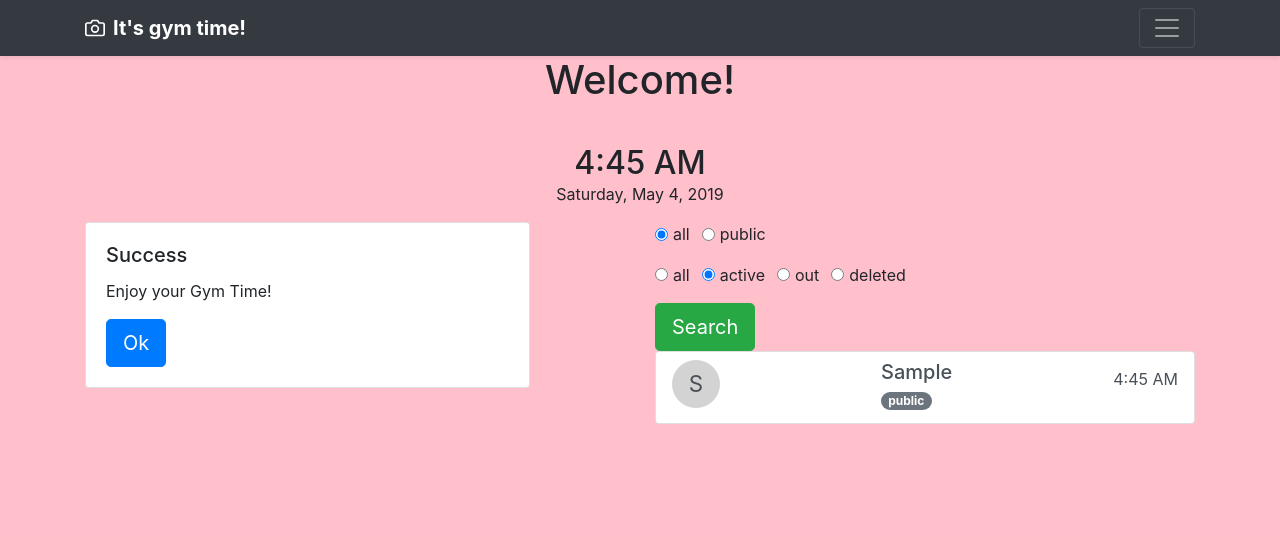
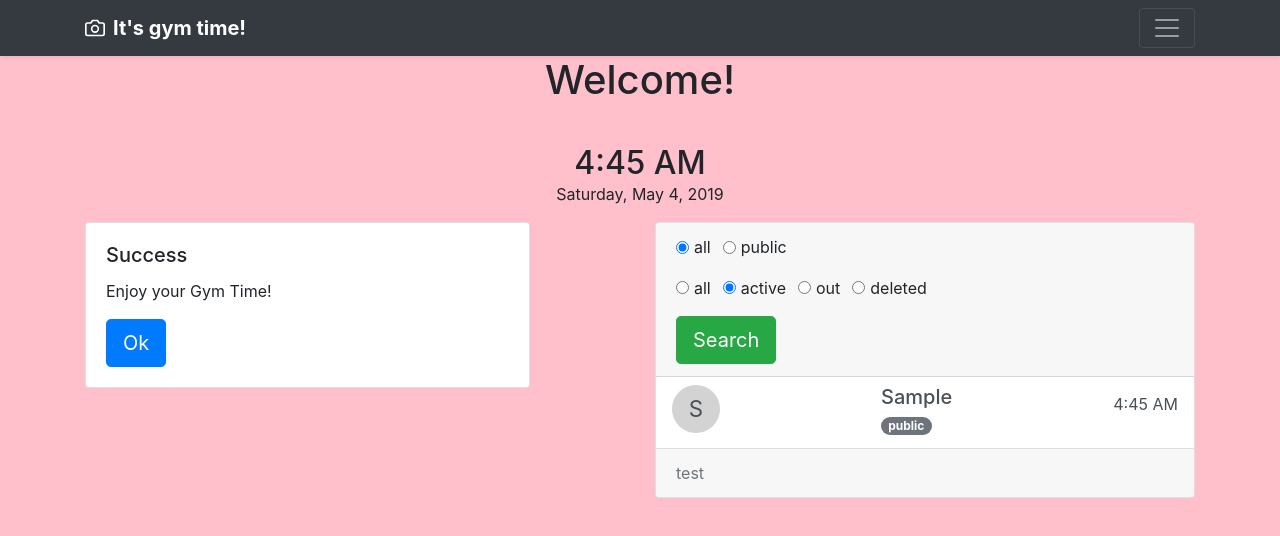
Before and after one commit to rmhdev/gym-time, a Vue app: page / in a window 1280 px wide. Both pictures are taken after typing "Sample" into the empty fields and a click on the button "Check-in". Shown: the top 536 px of the page. Built offline with nearby package versions, Linux system fonts and the light colour scheme.

Commit message:
Improve styles

```diff
--- a/src/components/Customers.vue
+++ b/src/components/Customers.vue
@@ -1,19 +1,24 @@
 <template>
     <div>
+        <div class="card">
+            <div class="card-header">
                 <search
                     :categories="categories"
                     :statuses="statuses"
                     v-on:search:category="searchCategory($event)"
                     v-on:search:status="searchStatus($event)"
                 ></search>
-        <div class="list-group gym-customers">
+            </div>
+
+            <div class="gym-customers">
                 <div v-if="isEmpty" class="gym-empty alert alert-info text-center" role="alert">
                     <h4 class="gym-title alert-heading">Gym is empty!</h4>
                     <p>Looks like you'll be the first one!</p>
                 </div>
 
+                <template v-else>
+                    <div class="list-group list-group-flush">
                         <customer
-                v-else
                             class="gym-customer"
                             custom-class="list-group-item list-group-item-action"
                             v-for="customer in customers"
@@ -21,6 +26,14 @@
                             :customer="customer"
                         ></customer>
                     </div>
+                    <div class="card-footer text-muted">
+                        test
+                    </div>
+                </template>
+            </div>
+        </div>
+
+
     </div>
 </template>
 
```
Lines whose indentation alone changed are shown as unchanged.
